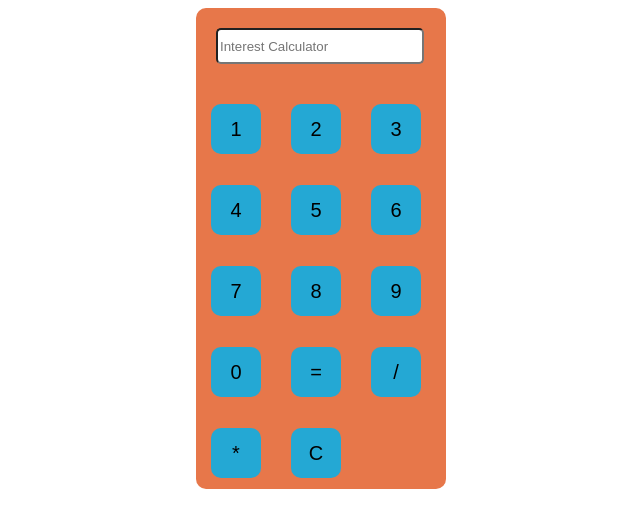
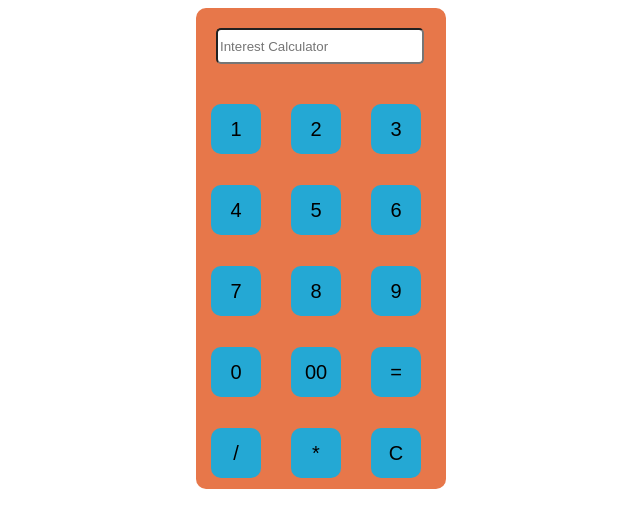
Before and after one commit to sujitWD01/Intereset-Calculaator, a plain HTML site: page index.html in a window 1280 px wide. Shown: the whole page, without its empty margins (319-959 px from the left). Drawn offline with Linux system fonts and the light colour scheme.

Commit message:
Update index.html
change for best project

```diff
--- a/index.html
+++ b/index.html
@@ -86,6 +86,9 @@
         ins = ins+'0';
         document.querySelector('#Interest').value=ins;">0</button>
         <button class="btn" onclick="
+        ins = ins+'00';
+        document.querySelector('#Interest').value=ins;">00</button>
+        <button class="btn" onclick="
         let result = eval(ins)/100;
         ins = result;
         document.querySelector('#Interest').value=ins;">=</button>
```
